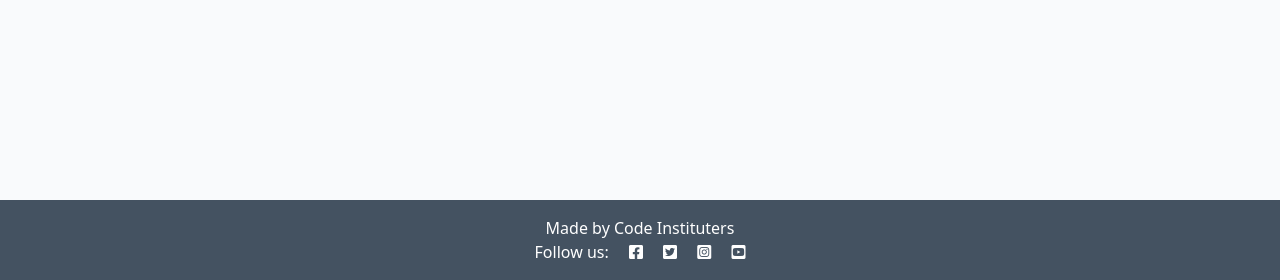
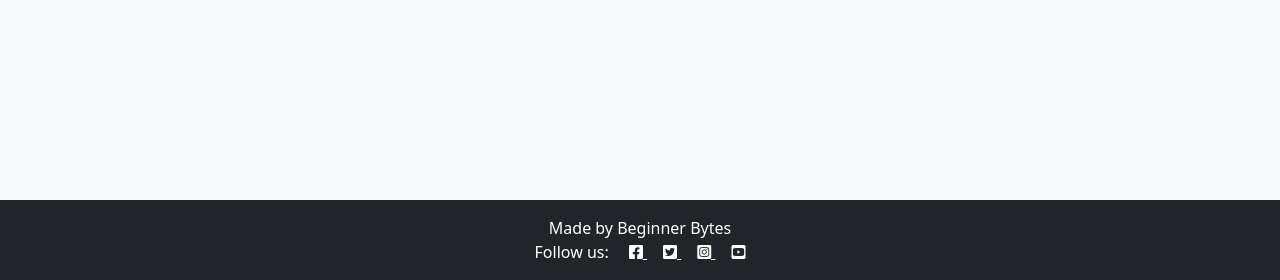
Before and after one commit to JohnHookes/BegginersBytes, a Django app: page / in a window 1280 px wide. Shown: the part 520-800 px from the top of the page. Run offline with Django 4.2, Linux system fonts and the light colour scheme; data that the repository does not hold is empty.

Commit message:
footer styled and links working

```diff
--- a/static/css/style.css
+++ b/static/css/style.css
@@ -19,10 +19,6 @@ body {
 
 .light-bg {
     background-color: #fff;
-}
-
-.dark-bg {
-    background-color: #445261;
 }
 
 .main-bg {
--- a/templates/base.html
+++ b/templates/base.html
@@ -83,13 +83,28 @@
     </main>
 
     <!-- Footer -->
-    <footer class="footer mt-auto py-3 dark-bg">
-        <p class="m-0 text-center text-white">{% block copyright %}Made by Code Instituters{% endblock copyright %}</p>
-        <p class="m-0 text-center text-white">Follow us: <i class="fab fa-facebook-square ms-3"></i>
-            <i class="fab fa-twitter-square ms-3"></i>
-            <i class="fab fa-instagram-square ms-3"></i>
-            <i class="fab fa-youtube-square ms-3"></i>
+    <footer class="footer mt-auto py-3 bg-dark">
+        <p class="m-0 text-center text-white">{% block copyright %}Made by Beginner Bytes{% endblock copyright %}</p>
+        <p class="m-0 text-center text-white">Follow us:
+
+            <a href="https://www.facebook.com" target="_blank" class="text-white">
+                <i class="fab fa-facebook-square ms-3"></i>
+            </a>
+
+            <a href="https://www.x.com" target="_blank" class="text-white">
+                <i class="fab fa-twitter-square ms-3"></i>
+            </a>
+
+            <a href="https://www.instagram.com" target="_blank" class="text-white">
+                <i class="fab fa-instagram-square ms-3"></i>
+            </a>
+
+            <a href="https://www.youtube.com" target="_blank" class="text-white">
+                <i class="fab fa-youtube-square ms-3"></i>
+            </a>
+
         </p>
+        </div>
     </footer>
 
     <script src="https://cdn.jsdelivr.net/npm/bootstrap@5.0.1/dist/js/bootstrap.bundle.min.js"
```
